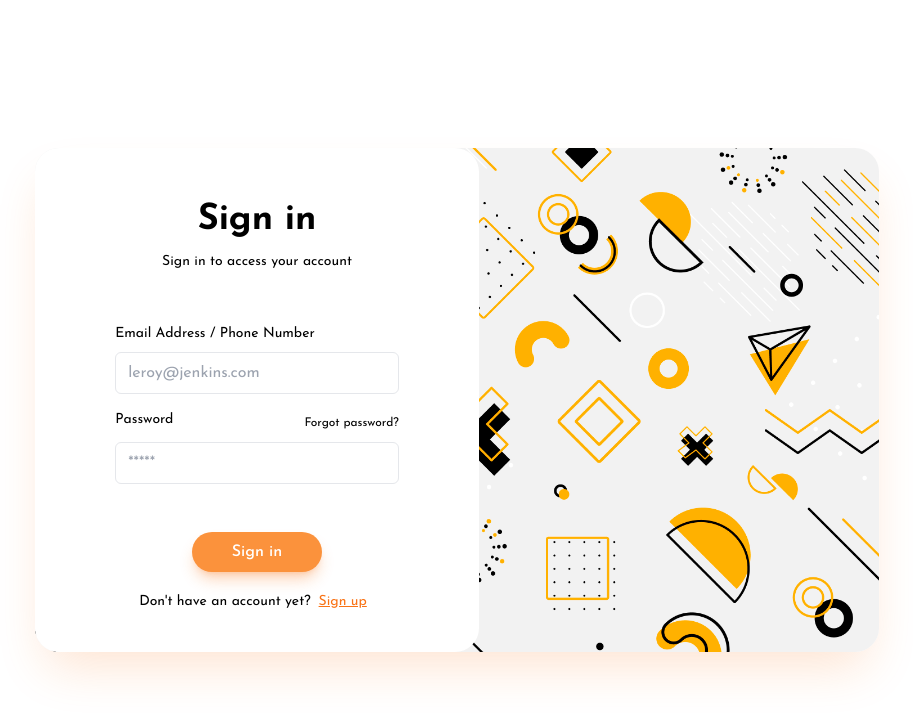
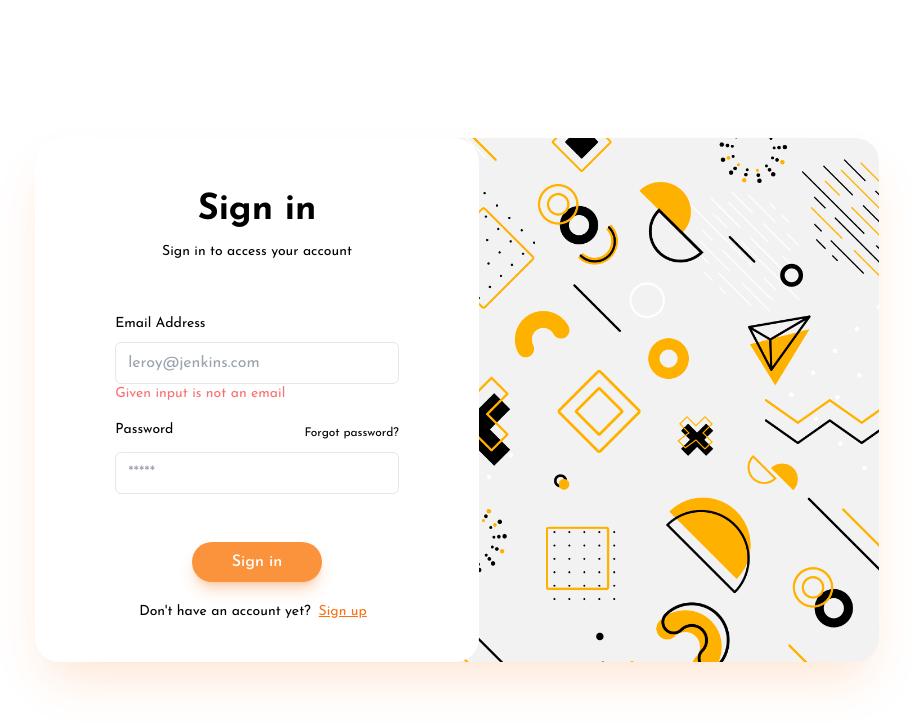
Before and after one commit to CodingArpan/CutifyURL, a Next.js app in the folder packages/webui/: page /auth/signin in a window 1280 px wide. Both pictures are taken after a click on the button "Sign in". Shown: the top 728 px of the page, without its empty margins (183-1096 px from the left). Built offline with nearby package versions, Linux system fonts and the light colour scheme.

Commit message:
phone number removed from sign in page

```diff
--- a/packages/webui/src/components/AuthManager/SignIn/SignIn.tsx
+++ b/packages/webui/src/components/AuthManager/SignIn/SignIn.tsx
@@ -37,6 +37,7 @@ function SignIn({
         const emailRegx =
           /^([\w-]+(?:\.[\w-]+)*)@((?:[\w-]+\.)*\w[\w-]{0,66})\.([a-z]{2,6}(?:\.[a-z]{2})?)$/gi;
         const emailTest = emailRegx.test(userInput);
+        console.log(emailTest + "-----------------------------");
         emailTest ? setEmail(true) : setEmail(false);
         emailTest ? (e.target.value = e.target.value.toLowerCase()) : "";
         emailTest && (dataValidation = true);
@@ -146,18 +147,20 @@ function SignIn({
         <div className="space-y-4">
           <div>
             <label htmlFor="email" className="block mb-2 text-sm">
-              Email Address / Phone Number
+              Email Address
             </label>
             <input
               onChange={(e: React.ChangeEvent<HTMLInputElement>) =>
                 userInput(e)
               }
+              required
               type="email"
               name="email"
               id="email"
               placeholder="leroy@jenkins.com"
               className="w-full px-3 py-2 border outline-none rounded-md "
             />
+            {!Email && <p className="text-red-400 text-sm">Given input is not an email</p>}
           </div>
           <div>
             <div className="flex justify-between mb-2">
@@ -174,6 +177,7 @@ function SignIn({
               onChange={(e: React.ChangeEvent<HTMLInputElement>) =>
                 userInput(e)
               }
+              required
               type="password"
               name="password"
               id="password"
```
